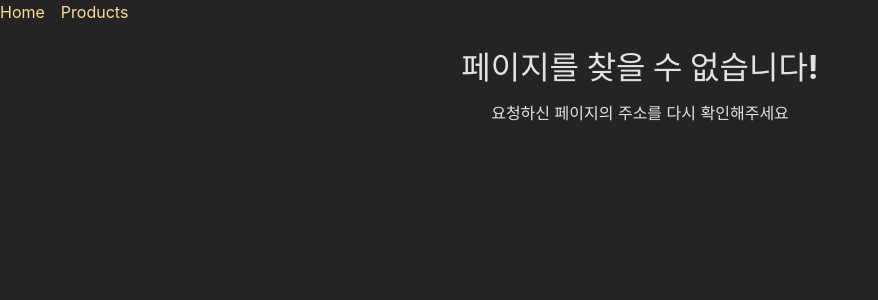
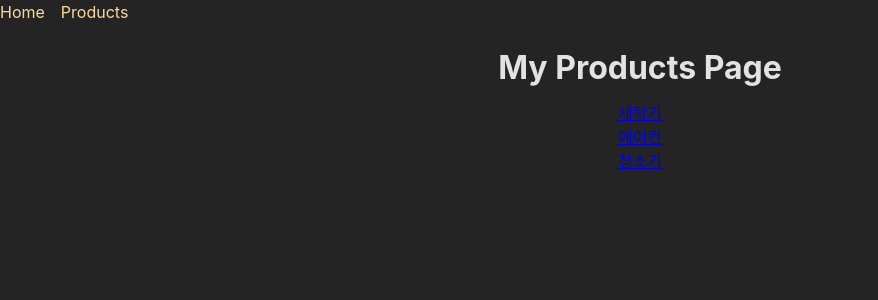
Before and after one commit to chanhee7/react-study202406, a React (Create React App) app: page /products in a window 1280 px wide. Shown: the top 300 px of the page, without its empty margins (0-878 px from the left). Built offline with nearby package versions, Linux system fonts and the light colour scheme.

Commit message:
# 동적 라우팅

```diff
--- a/src/App.js
+++ b/src/App.js
@@ -4,17 +4,19 @@ import Products from "./components/RouteExample/pages/Products";
 import { createBrowserRouter, RouterProvider } from "react-router-dom";
 import RootLayout from "./components/RouteExample/layout/RootLayout";
 import ErrorPage from "./components/RouteExample/pages/ErrorPage";
+import ProductDetail from "./components/RouteExample/pages/ProductDetail";
 
 // 라우터 설정
 const router = createBrowserRouter([
 
   {
-    path: "/base",
+    path: "/",
     element: <RootLayout />,
     errorElement: <ErrorPage />,
     children: [
-      { path: "", element: <Home /> },
-      { path: "products", element: <Products /> }
+      { index: true, element: <Home /> },
+      { path: "products", element: <Products /> },
+      { path: "products/:prodId/page/:pageNo", element: <ProductDetail /> }
     ]
   },
 
--- /dev/null
+++ b/src/components/RouteExample/pages/ProductDetail.js
@@ -0,0 +1,20 @@
+import React from 'react'
+import { useParams } from 'react-router-dom'
+
+const ProductDetail = () => {
+
+  // 주소에 전달된 파라미터 읽기
+  const params = useParams();
+  console.log(params);
+
+  return (
+    <>
+      <h1>제품 상세보기 화면</h1>
+      <p>
+        제품ID: {params.prodId}, 페이지번호: {params.pageNo}
+      </p>
+    </>
+  )
+}
+
+export default ProductDetail
--- a/src/components/RouteExample/pages/Products.js
+++ b/src/components/RouteExample/pages/Products.js
@@ -1,13 +1,25 @@
 import React from "react";
 import { Link } from "react-router-dom";
+
+const DUMMY_PRODUCTS = [
+  { id: 'p1', name: '세탁기'},
+  { id: 'p2', name: '에어컨'},
+  { id: 'p3', name: '청소기'},
+];
 
 const Products = () => {
   return (
     <>
       <h1>My Products Page</h1>
-      <p>
-        <Link to=".." end>Home</Link>페이지로 이동하기
-      </p>
+      <ul>
+        {
+          DUMMY_PRODUCTS.map(prod => (
+            <li key={prod.id}>
+              <Link to={`${prod.id}/page/10`}>{prod.name}</Link>
+            </li>
+          ))
+        }
+      </ul>
     </>
   );
 };
```
